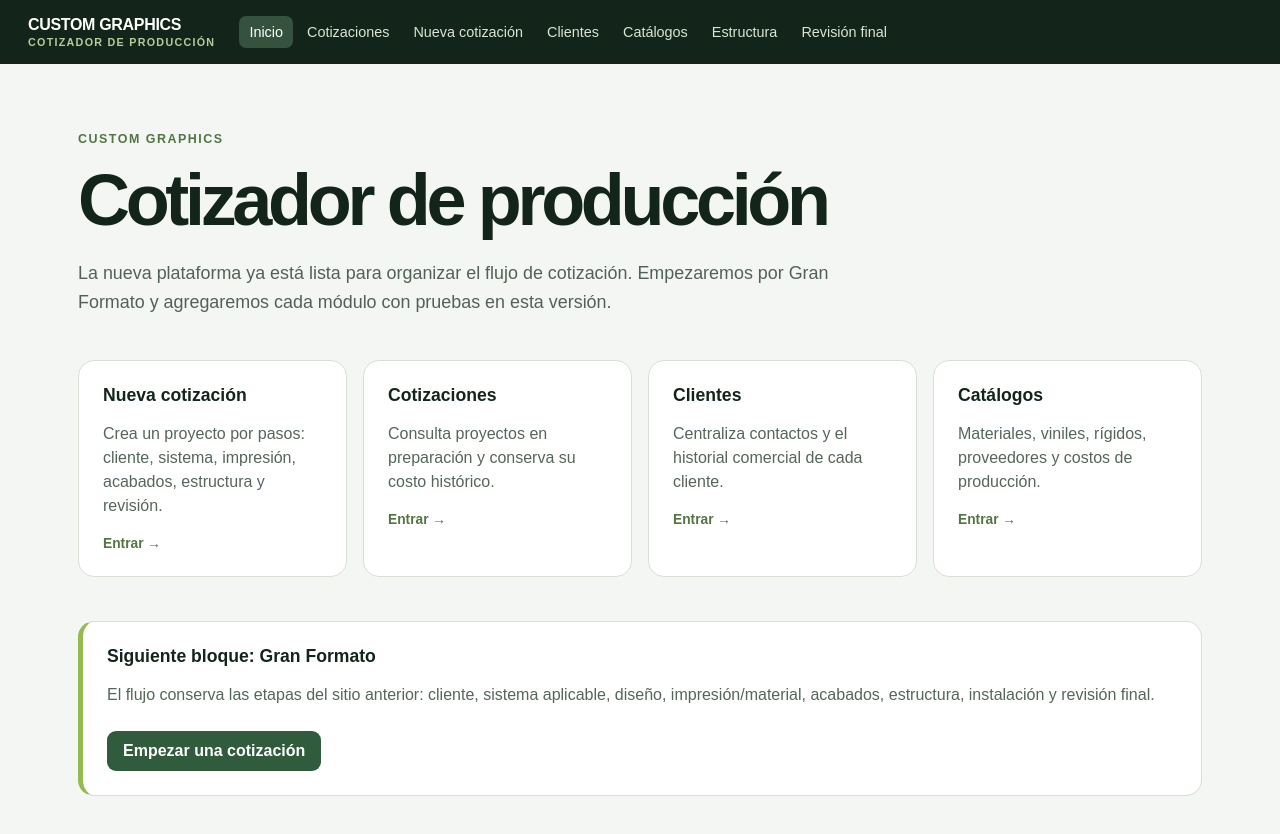
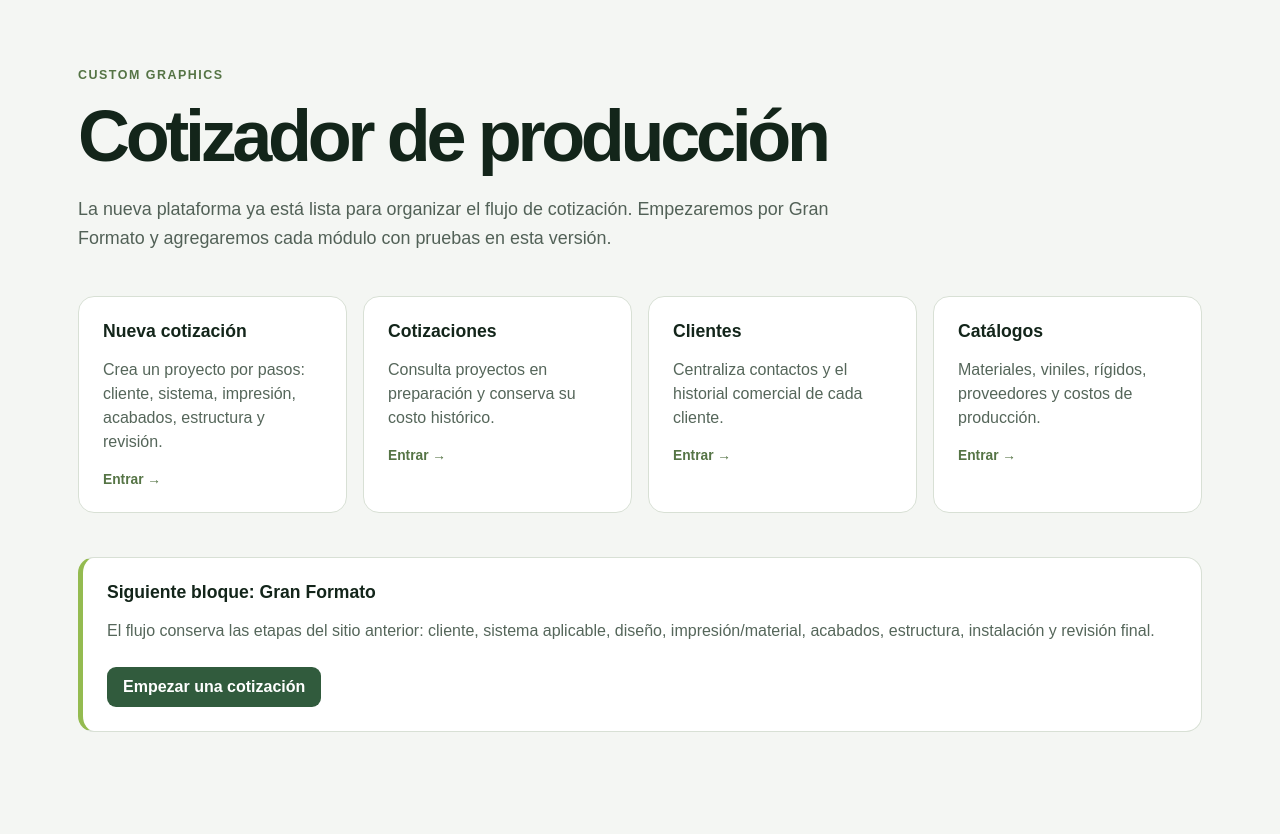
Before and after one commit to customgraphicsmx/custom-graphics-cotizador, a Next.js app: page / in a window 1280 px wide. Shown: the top 834 px of the page. After the commit the page ends 812 px from the top, so only its background shows below. Built offline with nearby package versions, Linux system fonts and the light colour scheme.

Commit message:
Use commercial platform layout

```diff
--- a/app/layout.tsx
+++ b/app/layout.tsx
@@ -1,16 +1,11 @@
 import type { Metadata } from "next";
-import { AppShell } from "../components/AppShell";
 import "./globals.css";
 
 export const metadata: Metadata = {
-  title: "Custom Graphics · Cotizador",
-  description: "Cotizaciones y costos de producción",
+  title: "Custom Graphics | Sistema de Cotización",
+  description: "Plataforma comercial y productiva de Custom Graphics.",
 };
 
 export default function RootLayout({ children }: Readonly<{ children: React.ReactNode }>) {
-  return (
-    <html lang="es-MX">
-      <body><AppShell>{children}</AppShell></body>
-    </html>
-  );
+  return <html lang="es-MX"><body>{children}</body></html>;
 }
```
